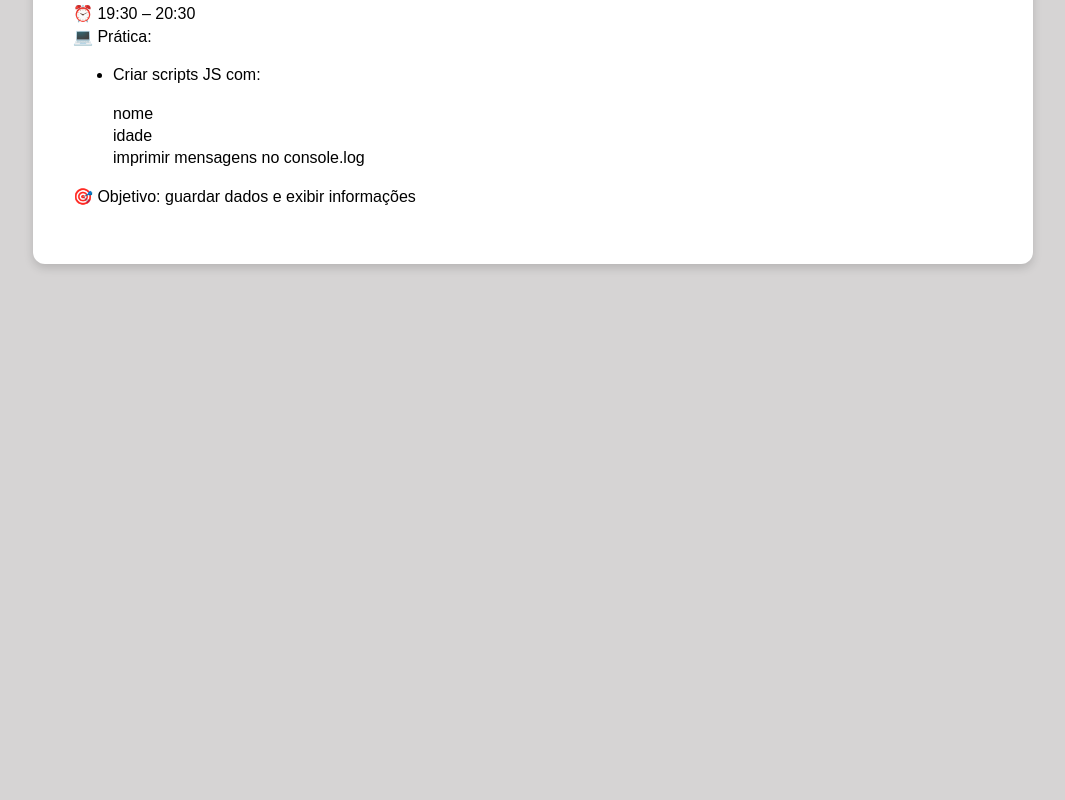
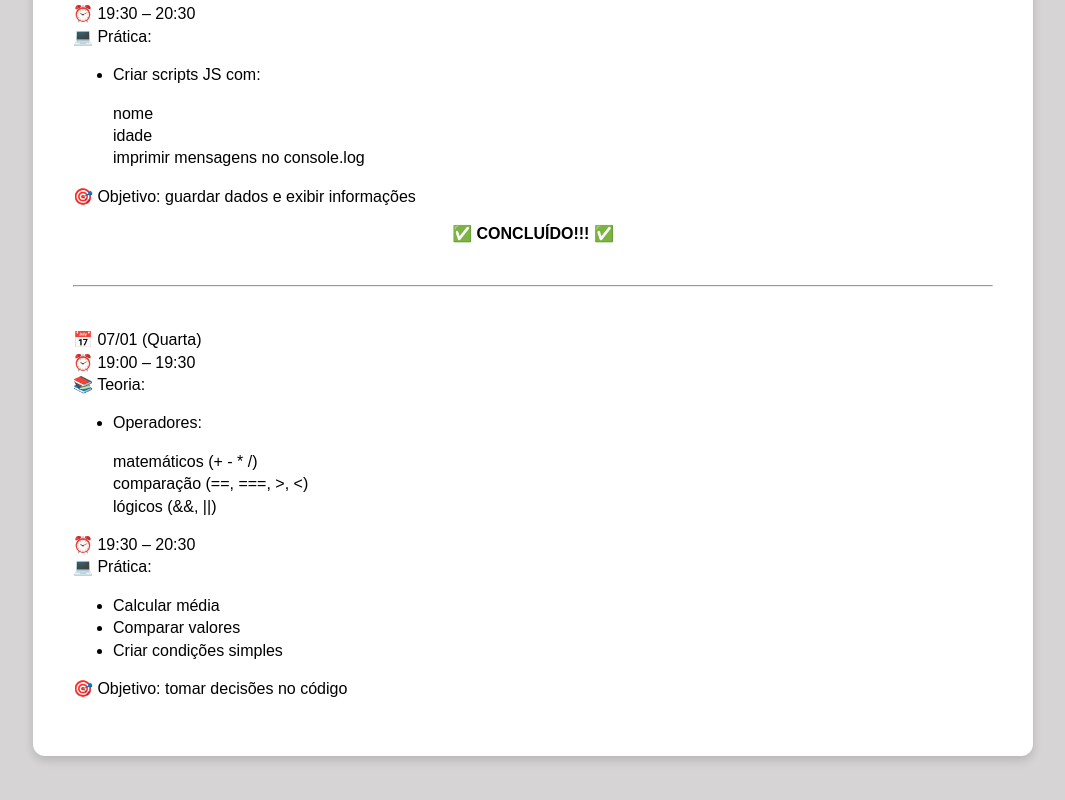
Before and after one commit to ThLemoos/estudo-full-stack, a plain HTML site: page pagina4.html in a window 1280 px wide. Shown: the part 890-1690 px from the top of the page, without its empty margins (107-1172 px from the left). Before the commit the page ends 1234 px from the top, so only its background shows below. Drawn offline with Linux system fonts and the light colour scheme.

Commit message:
atualizando pagina4.html

```diff
--- a/pagina4.html
+++ b/pagina4.html
@@ -62,32 +62,35 @@
                 </ul>
             </p>
             <p class="texto">🎯 Objetivo: guardar dados e exibir informações</p>
+            <p>✅ <b>CONCLUÍDO!!!</b> ✅</p>
+            <br>
+            <hr>
+            <br>
+            <p class="texto">
+                📅 07/01 (Quarta)<br>
+                ⏰ 19:00 – 19:30<br>
+                📚 Teoria:
+                <ul class="texto">
+                    <li>Operadores:</li>
+                    <p class="texto">
+                        matemáticos (+ - * /)<br>
+                        comparação (==, ===, >, <)<br>
+                        lógicos (&&, ||)
+                    </p>
+                </ul>
+            </p>
+            <p class="texto">
+                ⏰ 19:30 – 20:30<br>
+                💻 Prática:
+                <ul class="texto">
+                    <li>Calcular média</li>
+                    <li>Comparar valores</li>
+                    <li>Criar condições simples</li>
+                </ul>
+            </p>
+            <p class="texto">🎯 Objetivo: tomar decisões no código</p>
+
 <!--
-
-📅 07/01 (Quarta)
-
-⏰ 19:00 – 19:30
-📚 Teoria:
-
-Operadores:
-
-matemáticos (+ - * /)
-
-comparação (==, ===, >, <)
-
-lógicos (&&, ||)
-
-⏰ 19:30 – 20:30
-💻 Prática:
-
-Calcular média
-
-Comparar valores
-
-Criar condições simples
-
-🎯 Objetivo: tomar decisões no código
-
 📅 08/01 (Quinta)
 
 ⏰ 19:00 – 19:30
```
